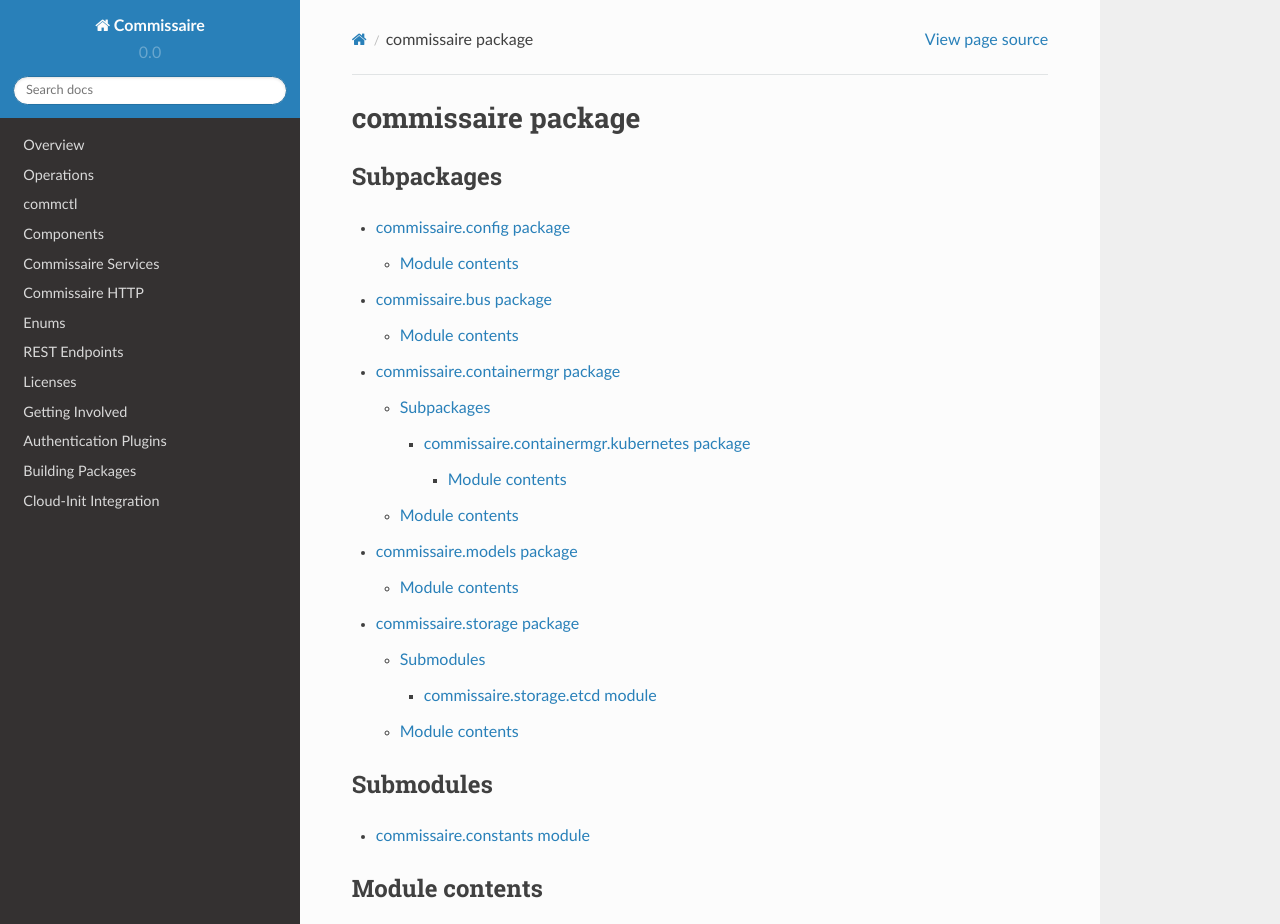
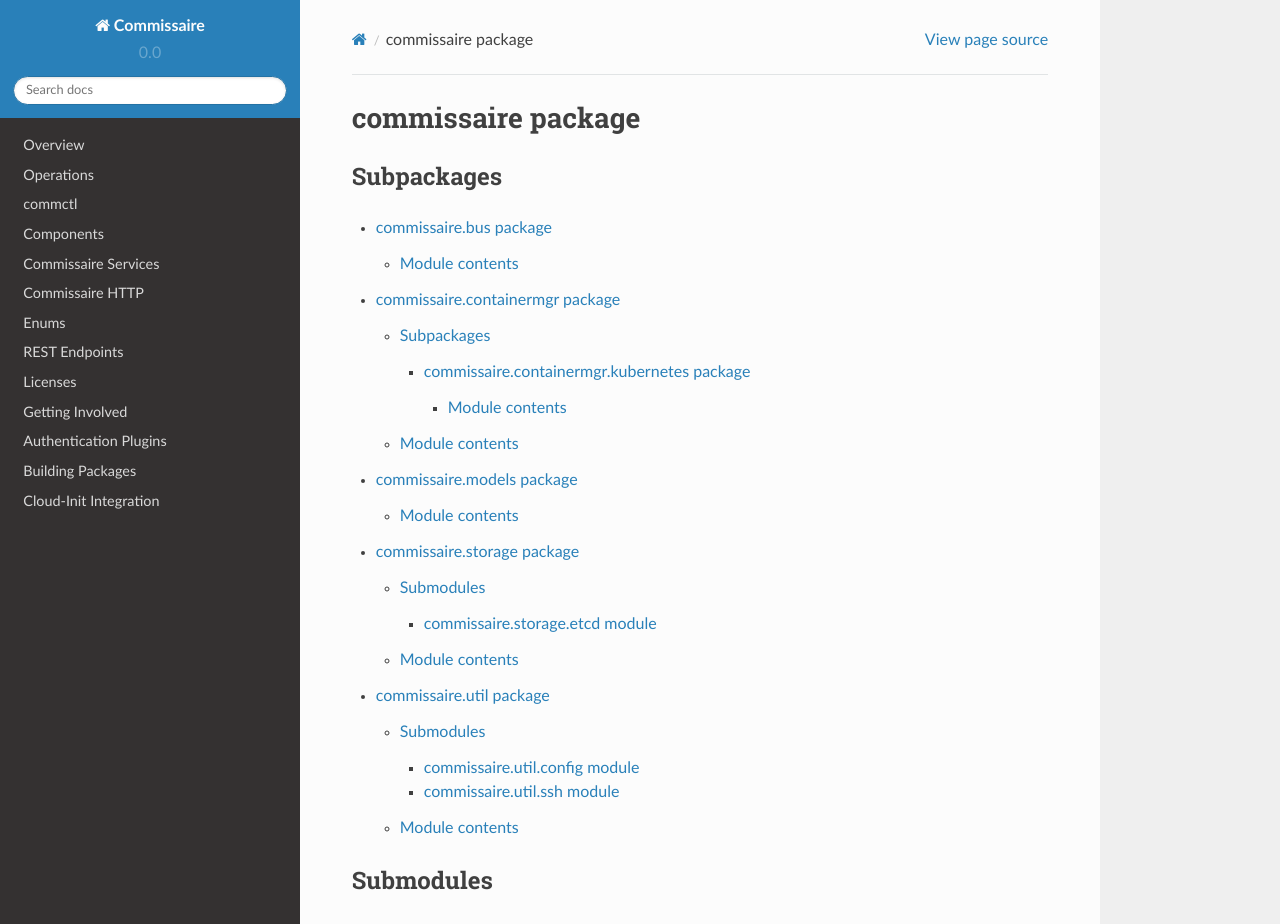
Before and after one commit to projectatomic/commissaire, a Sphinx documentation site: the page built from doc/apidoc/commissaire.rst, in a window 1280 px wide and 1254 px high, cut to the strip 0-924 px from the top of the window. Built offline with Sphinx 7.4.7 and the Read the Docs theme 2.0.0, drawn with Linux system fonts in a browser that asks for light colours; pages that are not in the unit, such as notebooks, are missing from menus.

Commit message:
doc: Updates for new commissaire-http cli code. (#8)
* doc: Updates for new commissaire-http cli code.

* fixup! doc: Updates for new commissaire-http cli code.

* fixup! doc: Updates for new commissaire-http cli code.

* doc: Added commissaire.util apidocs.

* fixup! doc: Added commissaire.util apidocs.

```diff
--- a/doc/apidoc/commissaire.rst
+++ b/doc/apidoc/commissaire.rst
@@ -6,11 +6,11 @@ Subpackages
 
 .. toctree::
 
-    commissaire.config
     commissaire.bus
     commissaire.containermgr
     commissaire.models
     commissaire.storage
+    commissaire.util
 
 Submodules
 ----------
--- /dev/null
+++ b/doc/apidoc/commissaire.util.config.rst
@@ -0,0 +1,7 @@
+commissaire.util.config module
+==============================
+
+.. automodule:: commissaire.util.config
+    :members:
+    :undoc-members:
+    :show-inheritance:
--- /dev/null
+++ b/doc/apidoc/commissaire.util.ssh.rst
@@ -0,0 +1,7 @@
+commissaire.util.ssh module
+===========================
+
+.. automodule:: commissaire.util.ssh
+    :members:
+    :undoc-members:
+    :show-inheritance:
--- a/doc/apidoc/commissaire_http.rst
+++ b/doc/apidoc/commissaire_http.rst
@@ -11,6 +11,7 @@ Subpackages
     commissaire_http.dispatcher
     commissaire_http.handlers
     commissaire_http.router
+    commissaire_http.server
 
 Module contents
 ---------------
--- a/doc/examples/insecure_config.rst
+++ b/doc/examples/insecure_config.rst
@@ -5,6 +5,7 @@
    {
      "listen-interface": "127.0.0.1",
      "listen-port": 8000,
+     "bus-uri": "redis://127.0.0.1:6379/",
      "storage-handlers": [
        {
          "name": "commissaire.storage.etcd",
--- a/doc/examples/run_from_source.rst
+++ b/doc/examples/run_from_source.rst
@@ -3,5 +3,5 @@
 
    (virtualenv)$ pip install -e /path/to/commissaire/checkout
    ...
-   (virtualenv)$ commissaire --config-file=/etc/commissaire/commissaire.conf &
+   (virtualenv)$ commissaire-server --config-file=/etc/commissaire/commissaire.conf &
    ...
--- a/doc/examples/secure_config.rst
+++ b/doc/examples/secure_config.rst
@@ -4,8 +4,8 @@
    {
      "listen-interface": "127.0.0.1",
      "listen-port": 8000,
-     "tls-certfile": "/path/to/server.crt",
-     "tls-keyfile": "/path/to/server.key",
+     "tls-pemfile": "/path/to/server.pem",
+     "bus-uri": "redis://127.0.0.1:6379/",
      "storage-handlers": [
        {
          "name": "commissaire.storage.etcd",
```
Also changed, not shown: doc/apidoc/commissaire.config.rst (deleted, +0 -10 lines), doc/apidoc/commissaire.util.rst (added, +18 -0 lines), doc/apidoc/commissaire_http.server.cli.rst (added, +7 -0 lines), doc/apidoc/commissaire_http.server.routing.rst (added, +7 -0 lines), doc/apidoc/commissaire_http.server.rst (added, +18 -0 lines).
